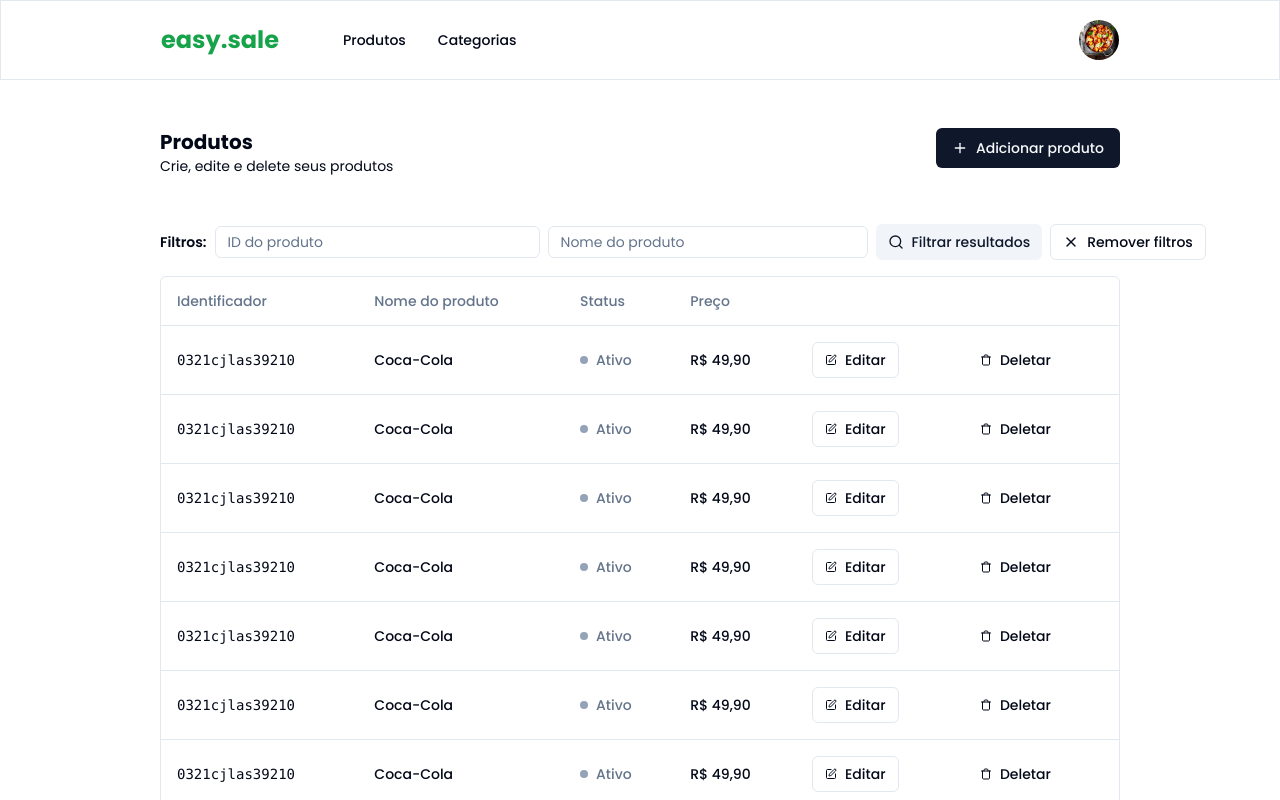
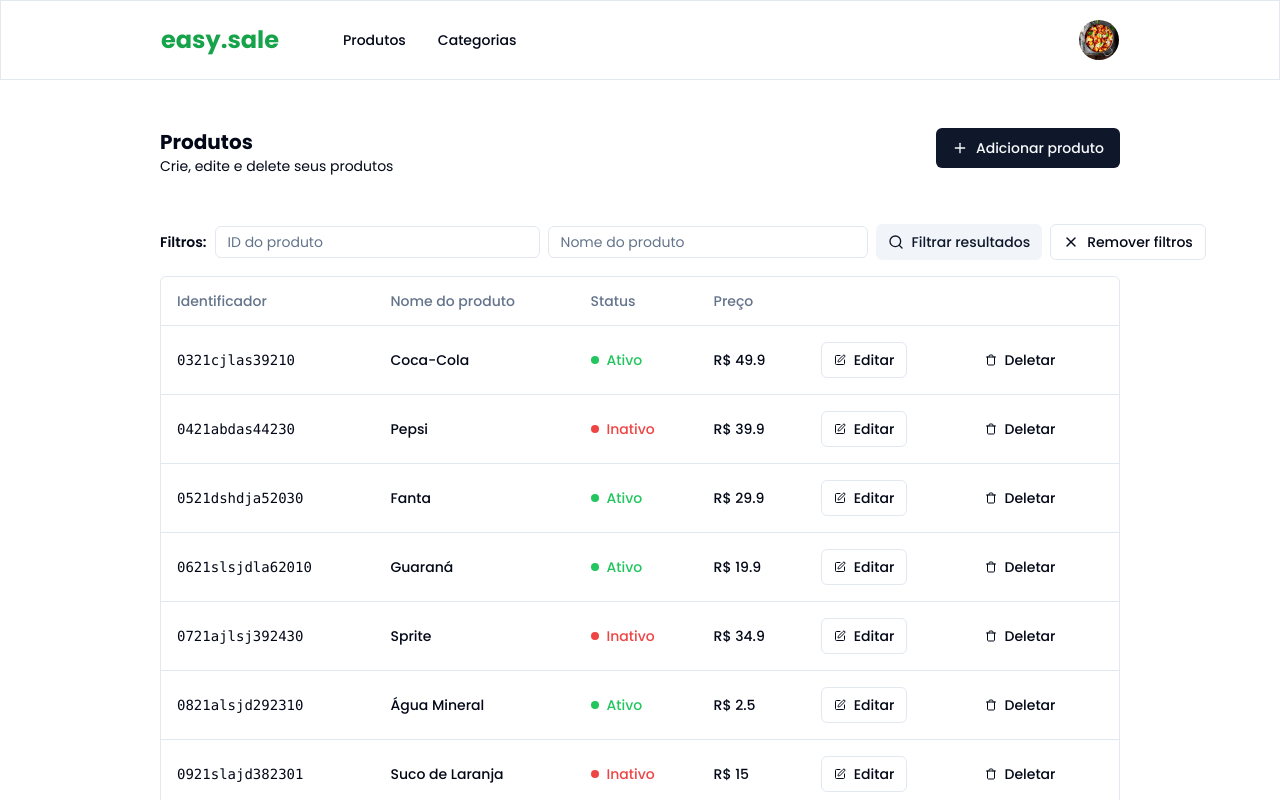
Before and after one commit to jguilhermesl/easysale-frontend, a Next.js app: page /company/products in a window 1280 px wide. Shown: the top 800 px of the page. Built offline with nearby package versions, Linux system fonts and the light colour scheme.

Commit message:
fix-AdjustsMask-Toast-Active

```diff
--- a/src/constants/mocks.ts
+++ b/src/constants/mocks.ts
@@ -312,3 +312,49 @@
     label: "Queijos",
   },
 ];
+
+export const MockProducts = [
+  {
+    id: '0321cjlas39210',
+    name: 'Coca-Cola',
+    isActive: true,
+    price: 49.9
+  },
+  {
+    id: '0421abdas44230',
+    name: 'Pepsi',
+    isActive: false,
+    price: 39.9
+  },
+  {
+    id: '0521dshdja52030',
+    name: 'Fanta',
+    isActive: true,
+    price: 29.9
+  },
+  {
+    id: '0621slsjdla62010',
+    name: 'Guaraná',
+    isActive: true,
+    price: 19.9
+  },
+  {
+    id: '0721ajlsj392430',
+    name: 'Sprite',
+    isActive: false,
+    price: 34.9
+  },
+  {
+    id: '0821alsjd292310',
+    name: 'Água Mineral',
+    isActive: true,
+    price: 2.5
+  },
+  {
+    id: '0921slajd382301',
+    name: 'Suco de Laranja',
+    isActive: false,
+    price: 15.0
+  }
+
+];
--- /dev/null
+++ b/src/lib/utils/validations/formatPriceToString.tsx
@@ -0,0 +1,15 @@
+export const formatPriceToStringBR = (number) => {
+  if (!number) return '';
+  const cleanedValue = number.replace(/[^\d.,]/g, '');
+  const parts = cleanedValue.split(/[.,]/);
+  const integerPart = parts[0] || '0';
+  const decimalPart = parts[1] || '';
+
+  const formattedIntegerPart = integerPart.replace(/\B(?=(\d{3})+(?!\d))/g, '.');
+
+  if (decimalPart.length > 0) {
+    return `R$ ${formattedIntegerPart},${decimalPart}`;
+  } else {
+    return `R$ ${formattedIntegerPart}`;
+  }
+};
--- a/src/lib/utils/validations/index.tsx
+++ b/src/lib/utils/validations/index.tsx
@@ -1,18 +1,22 @@
 import * as Yup from "yup";
 
-export const validationSchemaEditProduct = Yup.object().shape({
-  produto: Yup.string()
+
+export const validationSchemaProduct = Yup.object().shape({
+  product: Yup.string()
     .required('O nome do produto é obrigatório'),
-  descricao: Yup.string(),
-  preco: Yup.string()
+  description: Yup.string(),
+  price: Yup.number()
     .required('Preço é um campo obrigatório'),
-  categoria: Yup.string()
+  category: Yup.string()
     .required('A categoria do produto é obrigatória'),
-  visibilidade: Yup.boolean()
+  file: Yup.mixed().required('O arquivo é obrigatório'),
+  visibility: Yup.boolean()
     .required('A visibilidade é obrigatória')
 });
 
-export const validationSchemaEditCategory = Yup.object().shape({
+
+
+export const validationSchemaCategory = Yup.object().shape({
   categoria: Yup.string().required('O campo categoria é obrigatório'),
   descricao: Yup.string().required('O campo descrição é obrigatório'),
 });
--- a/src/pageTemplates/company/add-category/add-category-template.tsx
+++ b/src/pageTemplates/company/add-category/add-category-template.tsx
@@ -2,7 +2,7 @@
 import { Button } from "@/components/ui/button";
 import { FormInputField } from "@/components/form-input-field";
 import { FormSwitchField } from "@/components/form-switch-field";
-import { validationSchemaEditCategory } from "@/lib/utils/validations";
+import { validationSchemaCategory} from "@/lib/utils/validations";
 import { useFormik } from "formik";
 
 
@@ -17,7 +17,7 @@
       descricao: '',
       visibilidade: true,
     },
-    validationSchema: validationSchemaEditCategory,
+    validationSchema: validationSchemaCategory,
     onSubmit: handleSubmitForm,
   });
   return (
--- a/src/pageTemplates/company/add-product/add-product-template.tsx
+++ b/src/pageTemplates/company/add-product/add-product-template.tsx
@@ -5,10 +5,12 @@
 import { MOCK_CATEGORIES_CHOICES } from '@/constants/mocks';
 import { FormSwitchField } from '@/components/form-switch-field';
 import { useFormik } from 'formik';
-import { validationSchemaEditProduct } from '@/lib/utils/validations';
+import { validationSchemaProduct } from '@/lib/utils/validations';
 import { useState } from 'react';
 import Image from 'next/image';
 import { Trash } from 'lucide-react';
+import { formatPriceToStringBR } from '@/lib/utils/validations/formatPriceToString';
+
 
 export const AddProductTemplate = () => {
   const [imagePreview, setImagePreview] = useState([]);
@@ -51,19 +53,19 @@
       initialValues: {
         product: '',
         description: '',
-        price: '',
+        price: 0,
         category: '',
-        file: '',
+        file: null,
         visibility: true,
       },
-      validationSchema: validationSchemaEditProduct,
+      validationSchema: validationSchemaProduct,
       onSubmit: handleSubmitForm,
     });
 
   return (
     <CompanyAuthenticatedLayout
-      title="Editar produto"
-      description="Edite dados do seu produto de maneira rápida e eficaz"
+      title="Adicionar produto"
+      description="Adicione dados do seu produto de maneira rápida e eficaz"
     >
       <form onSubmit={handleSubmit} className="space-y-6">
         <FormInputField
@@ -86,9 +88,11 @@
           label="Preço"
           placeholder="Preço do produto"
           description="Adicione um preço no seu produto"
-          value={values.price}
-          onChange={handleChange('price')}
-          {...getFieldProps('price')}
+          value={formatPriceToStringBR(values.price)}
+          onChange={(e) => {
+            const cleanedValue = e.target.value.replace(/[^\d.,]/g, '');
+            setFieldValue('price', cleanedValue);
+          }}
         />
         <FormInputField
           label="Imagem"
--- a/src/pageTemplates/company/products/products-table-row.tsx
+++ b/src/pageTemplates/company/products/products-table-row.tsx
@@ -3,20 +3,35 @@
 import { Edit, Trash, X } from "lucide-react";
 import { useRouter } from "next/router";
 
-export const ProductsTableRow = () => {
+
+
+
+
+interface productsProps{
+  id: string,
+  name: string,
+  description?: string,
+  isActive: boolean,
+  price: number
+}
+export const ProductsTableRow = (products: productsProps ) => {
 
   const router = useRouter()
+
+
   return (
     <TableRow>
-      <TableCell className="font-mono">0321cjlas39210</TableCell>
-      <TableCell className="font-medium">Coca-Cola</TableCell>
+      <TableCell className="font-mono">{products.id}</TableCell>
+      <TableCell className="font-medium">{products.name}</TableCell>
       <TableCell>
         <div className="flex items-center gap-2">
-          <span className="h-2 w-2 rounded-full bg-slate-400" />
-          <span className="font-medium text-muted-foreground">Ativo</span>
+        <span className={`h-2 w-2 rounded-full ${products.isActive == true ? 'bg-green-500' : 'bg-red-500'}`} />
+        <span className={`font-medium ${products.isActive == true? 'text-green-500' : 'text-red-500'}`}>
+        {products.isActive? 'Ativo' : 'Inativo'}
+        </span>
         </div>
       </TableCell>
-      <TableCell className="font-medium">R$ 49,90</TableCell>
+      <TableCell className="font-medium">R$ {products.price}</TableCell>
       <TableCell>
         <Button variant="outline" size="sm" onClick={()=> router.push("/company/edit-product")} >
           <Edit className="mr-2 h-3 w-3"  />
--- a/src/pageTemplates/company/products/products.tsx
+++ b/src/pageTemplates/company/products/products.tsx
@@ -5,6 +5,8 @@
   TableHeader,
   TableRow,
 } from "@/components/ui/table";
+
+import { MockProducts } from "@/constants/mocks";
 import { ProductsTableRow } from "./products-table-row";
 
 export const ProductsList = () => {
@@ -23,9 +25,10 @@
             </TableRow>
           </TableHeader>
           <TableBody>
-            {Array.from({ length: 10 }).map((_, i) => {
-              return <ProductsTableRow key={i} />;
-            })}
+            {MockProducts.map((product)=> (
+  <ProductsTableRow  key={product.id} id={product.id} name={product.name} isActive={product.isActive} price={product.price} />
+            ))}
+
           </TableBody>
         </Table>
       </div>
```
